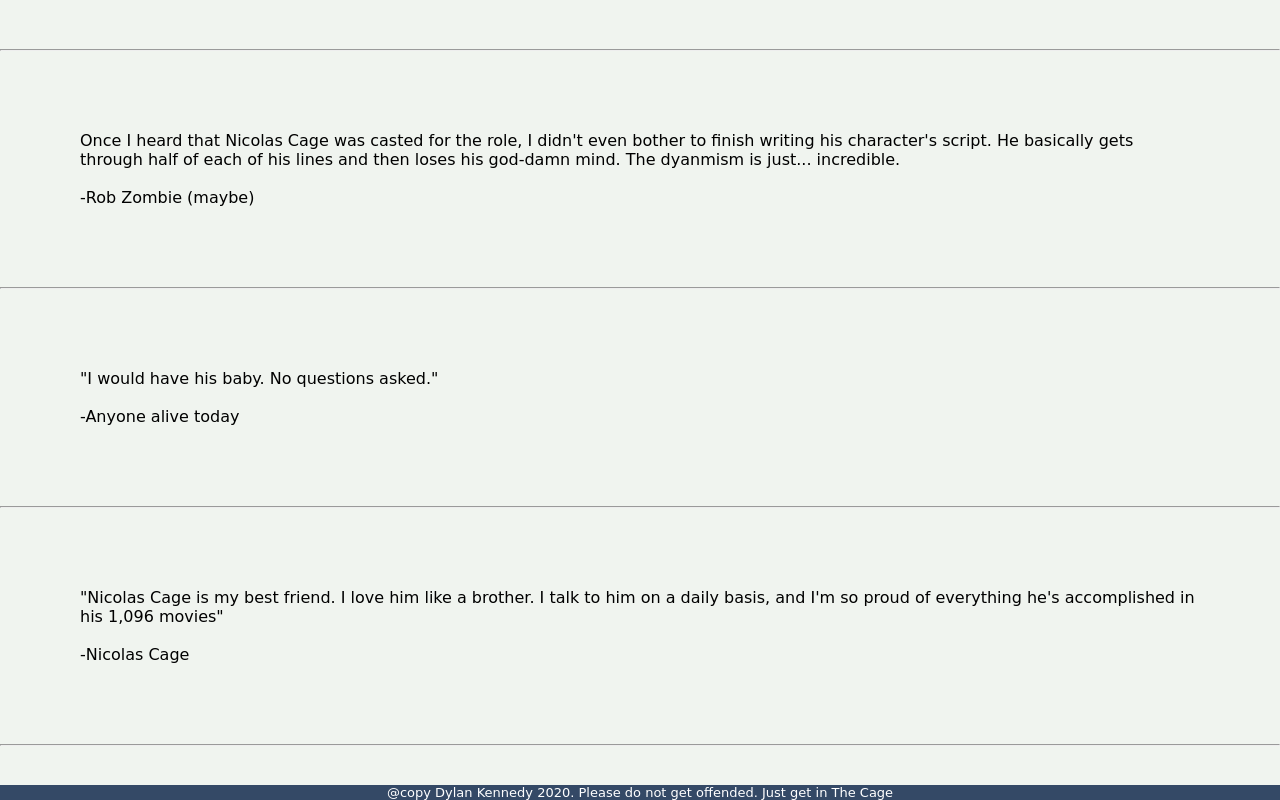
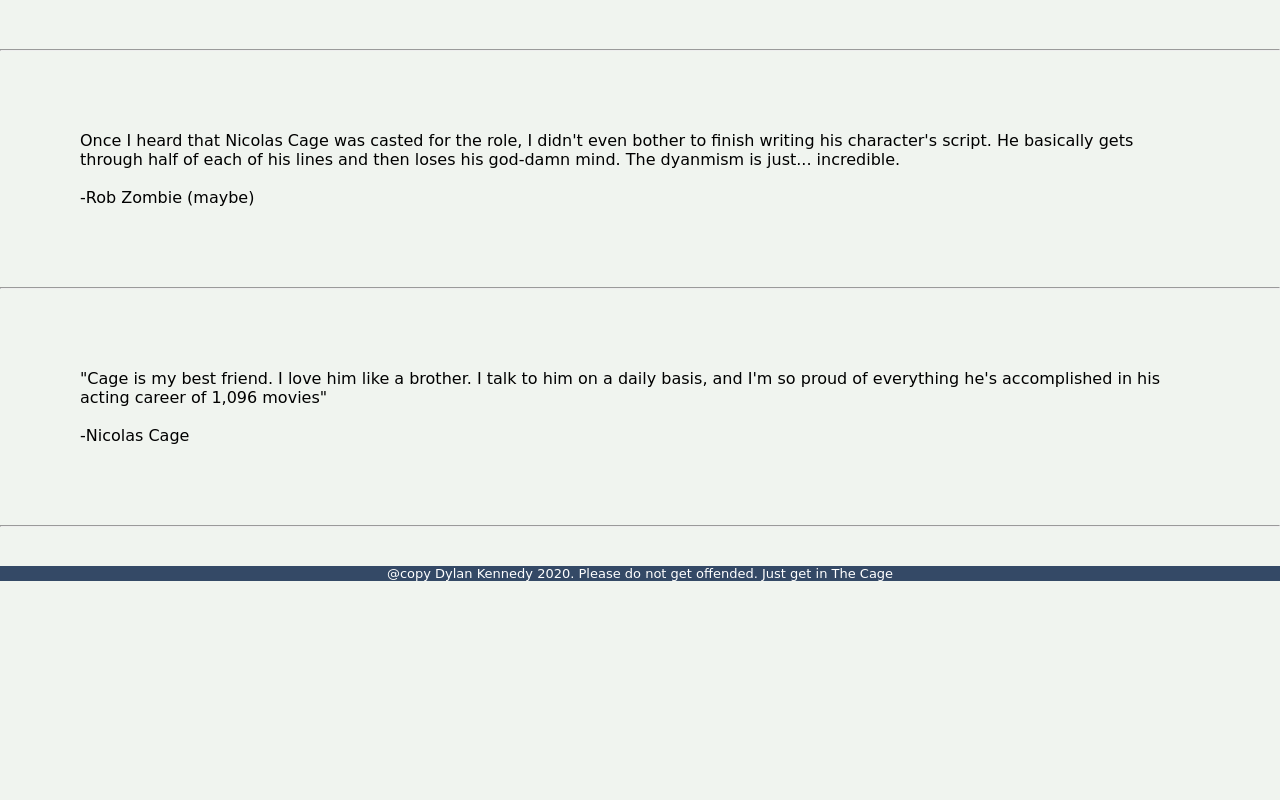
Before and after one commit to dkennedy533/In-The-Cage, a plain HTML site: page testimonials.html in a window 1280 px wide. Shown: the part 1244-2044 px from the top of the page. After the commit the page ends 1825 px from the top, so only its background shows below. Drawn offline with Linux system fonts and the light colour scheme.

Commit message:
Update testimonials.html

```diff
--- a/testimonials.html
+++ b/testimonials.html
@@ -35,11 +35,8 @@
             loses his god-damn mind. The dyanmism is just... incredible. <br><br>-Rob Zombie (maybe)
         </div><hr>
         <div class="testimony">
-            "I would have his baby. No questions asked." <br><br>-Anyone alive today
-        </div><hr>
-        <div class="testimony">
-            "Nicolas Cage is my best friend. I love him like a brother. I talk to him on a daily basis,
-            and I'm so proud of everything he's accomplished in his 1,096 movies" <br><br>-Nicolas Cage
+            "Cage is my best friend. I love him like a brother. I talk to him on a daily basis,
+            and I'm so proud of everything he's accomplished in his acting career of 1,096 movies" <br><br>-Nicolas Cage
         </div><hr>
 
         <footer>
```
